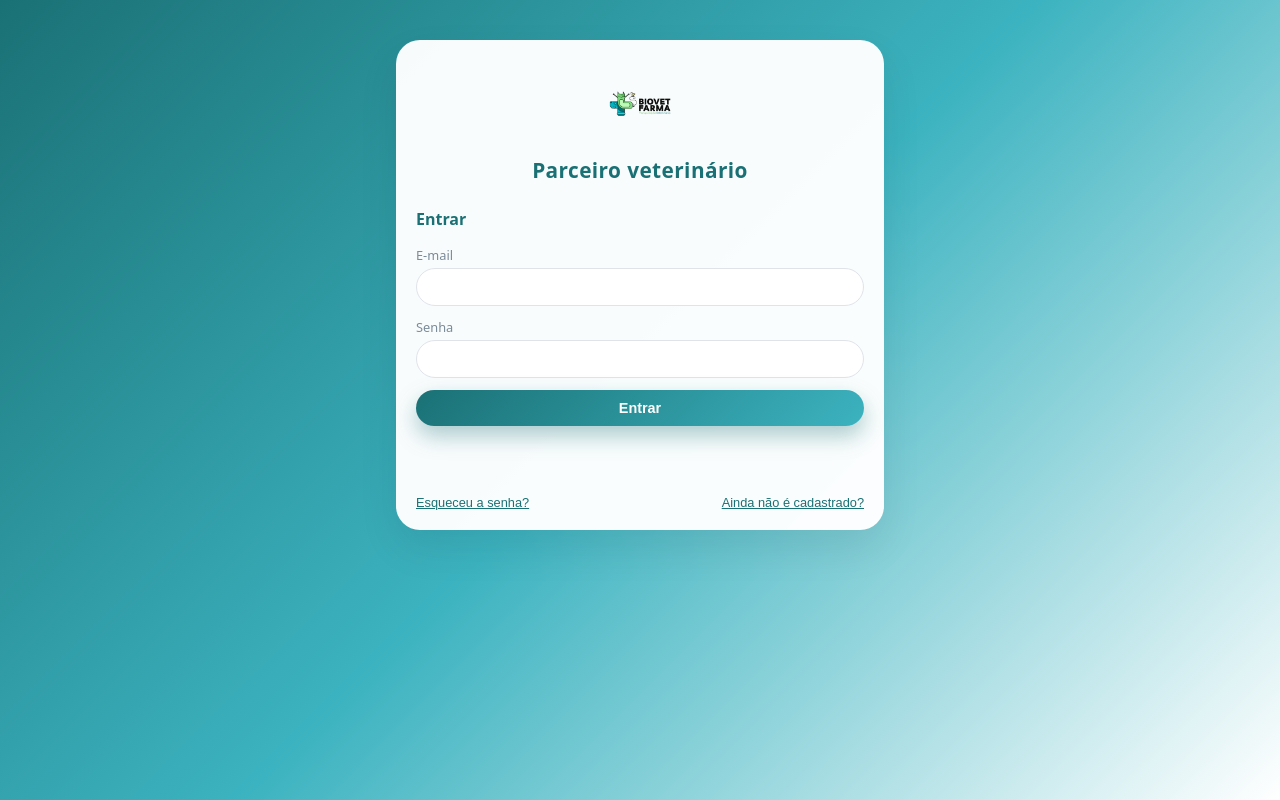
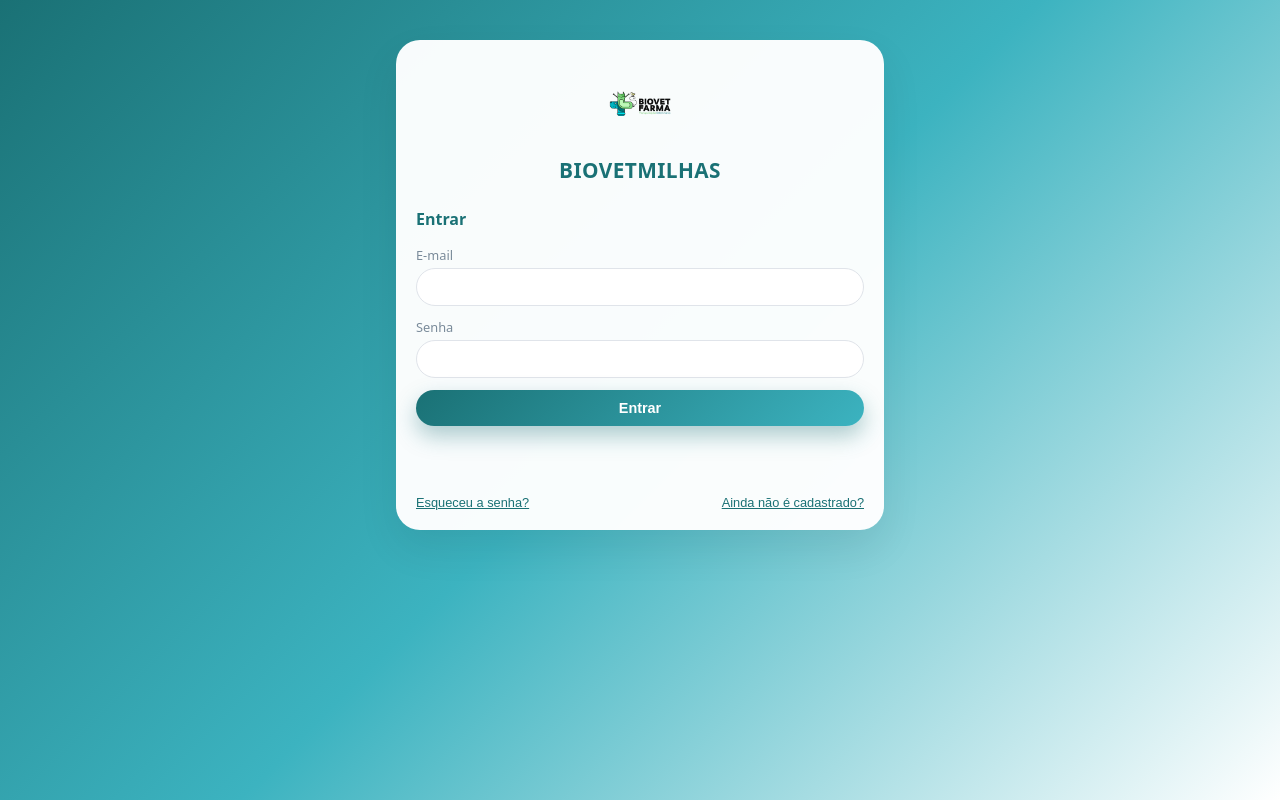
Before and after one commit to rmussi06-wq/BIOVETMILHAS, a plain HTML site: page index.html in a window 1280 px wide. Drawn offline with Linux system fonts and the light colour scheme; no server answers.

Commit message:
Update index.html

```diff
--- a/index.html
+++ b/index.html
@@ -24,7 +24,7 @@
       <section class="card auth-card">
         <div class="brand-header">
           <img src="assets/logo-biovetfarma.png" alt="Biovetfarma" class="logo" />
-          <h1>Parceiro veterinário</h1>
+          <h1>BIOVETMILHAS</h1>
         </div>
 
         <!-- Login -->
```
